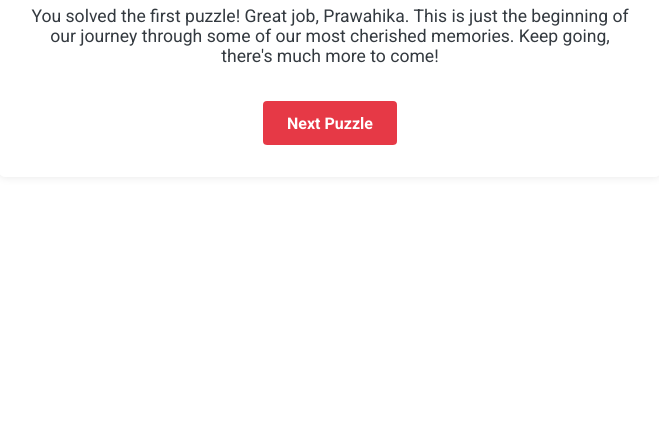
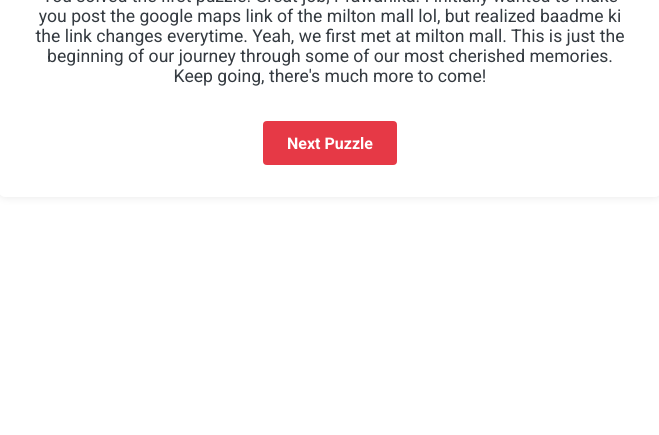
Before and after one commit to fireboltv47/Anniversary, a plain HTML site: page congratulations1.html in a window 1280 px wide. Shown: the part 365-800 px from the top of the page, without its empty margins (310-969 px from the left). Drawn offline with Linux system fonts and the light colour scheme.

Commit message:
Update congratulations1.html

```diff
--- a/congratulations1.html
+++ b/congratulations1.html
@@ -51,7 +51,7 @@
 <body>
     <div class="container">
         <h1>Congratulations!</h1>
-        <p>You solved the first puzzle! Great job, Prawahika. This is just the beginning of our journey through some of our most cherished memories. Keep going, there's much more to come!</p>
+        <p>You solved the first puzzle! Great job, Prawahika. I initially wanted to make you post the google maps link of the milton mall lol, but realized baadme ki the link changes everytime. Yeah, we first met at milton mall. This is just the beginning of our journey through some of our most cherished memories. Keep going, there's much more to come!</p>
         <a href="puzzle2.html" class="btn">Next Puzzle</a>
     </div>
 </body>
```
